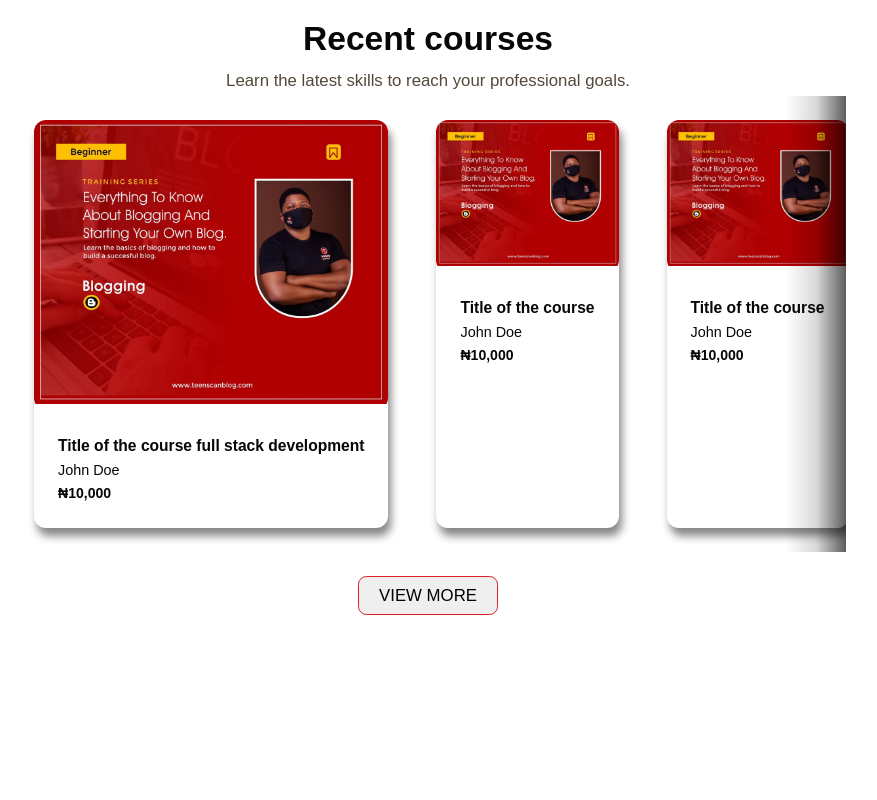
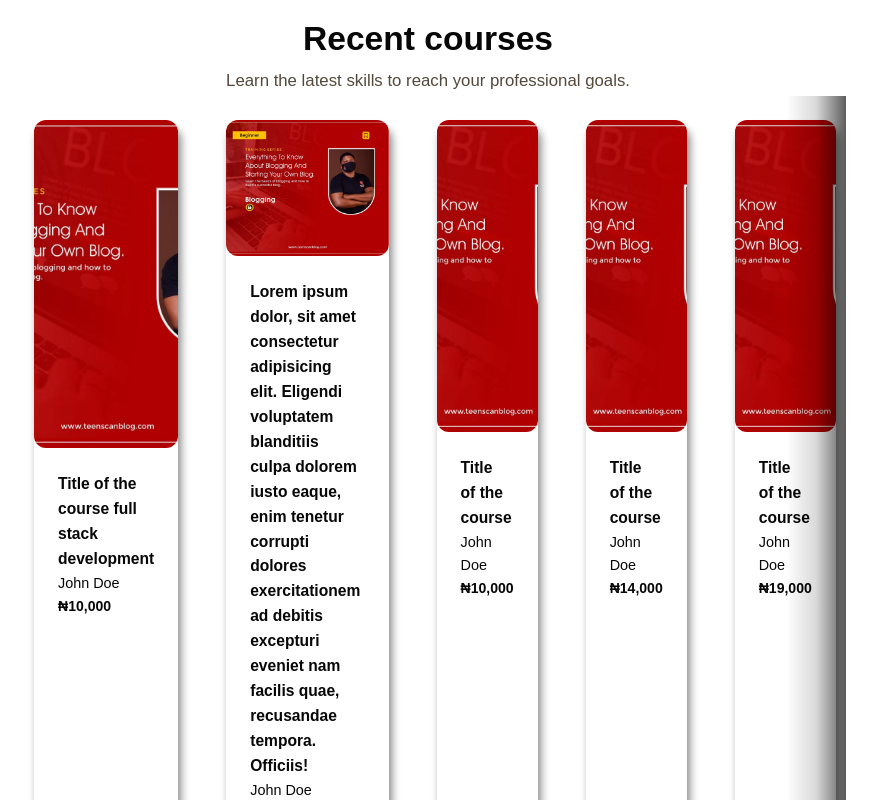
Before and after one commit to Niscolinx/teenscan, a React (Create React App) app: page / in a window 1280 px wide. Shown: the part 720-1520 px from the top of the page, without its empty margins (230-1107 px from the left). Built offline with nearby package versions, Linux system fonts and the light colour scheme; what react-router-last-location would draw is missing.

Commit message:
working on courses

```diff
--- a/src/components/Courses.tsx
+++ b/src/components/Courses.tsx
@@ -26,7 +26,7 @@ const Courses = () => {
                         image={cardImg}
                     />
                     <Course
-                        title='Title of the course'
+                        title='Lorem ipsum dolor, sit amet consectetur adipisicing elit. Eligendi voluptatem blanditiis culpa dolorem iusto eaque, enim tenetur corrupti dolores exercitationem ad debitis excepturi eveniet nam facilis quae, recusandae tempora. Officiis!'
                         creator='John Doe'
                         price={10000}
                         image={cardImg}
@@ -70,9 +70,7 @@ const Courses = () => {
                 </Scrollable>
             </div>
 
-            <button className='btn courses__btn'>
-                View More
-            </button>
+            <button className='btn courses__btn'>View More</button>
         </>
     )
 }
--- a/src/components/Scrollable.tsx
+++ b/src/components/Scrollable.tsx
@@ -1,5 +1,4 @@
 const Scrollable = (props: any) => {
-    console.log(props.children)
     return (
         <div className='scrollable'>
             <div className='scrollable__item'>
--- a/src/sass/components/course_cards.scss
+++ b/src/sass/components/course_cards.scss
@@ -12,11 +12,11 @@
     margin: 0 5rem;
 
 
-
     .course {
         box-shadow: 3px 8px 9px rgb(136, 134, 134);
         border-radius: 1rem 1rem;
         margin: 2rem;
+        display: grid;
 
 
         &__imgbox {
@@ -33,12 +33,14 @@
             object-fit: cover;
         }
         &__details {
+            white-space: break-spaces;
             padding: 2rem;
         }
 
         &__title {
             font-family: $font-primary;
             font-size: 1.3rem;
+
         }
         &__creator {
             font-size: 1.2rem;
```
